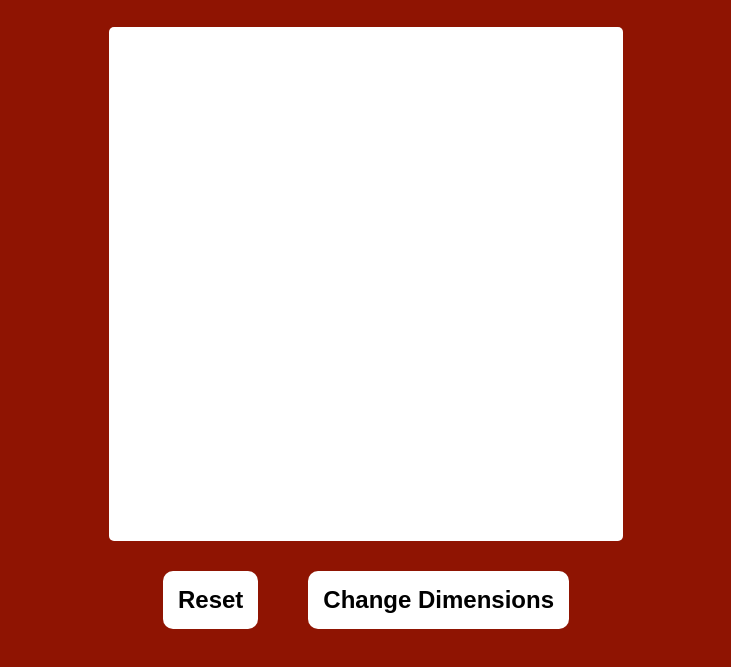
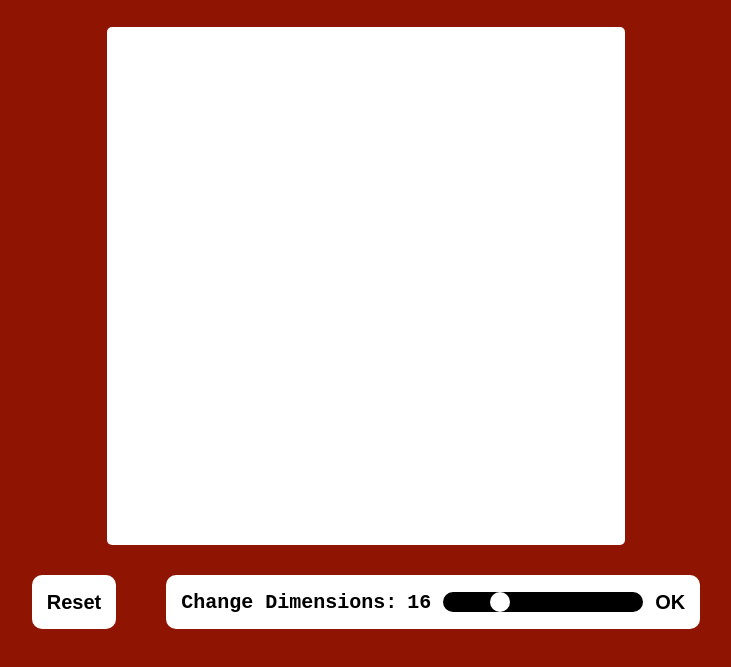
Before and after one commit to khuan24/etch-a-sketch, a plain HTML site: page index.html in a window 1280 px wide. Shown: the part 121-788 px from the top of the page, without its empty margins (274-1005 px from the left). Drawn offline with Linux system fonts and the light colour scheme.

Commit message:
Add slider menu and function to change the dimensions of the sketch grid.

```diff
--- a/index.html
+++ b/index.html
@@ -13,7 +13,12 @@
 
     <div class="options-panel">
         <button class="reset">Reset</button>
-        <button class="change-dimensions">Change Dimensions</button>
+        <div class="change-dimensions">
+            <p>Change Dimensions: </p>
+            <p class="range-value">16</p>
+            <input type="range" min="4" max="50" value="16" class="dimension-slider">
+            <button class="slider-confirm">OK</button>
+        </div>
     </div>
 
     <script src="./script.js"></script>
--- a/script.js
+++ b/script.js
@@ -1,14 +1,13 @@
 const gridContainer = document.querySelector(".grid-container")
-const dimension = 16
 
-function makeGrid() {
-    // create a 16 x 16 grid of square divs inside the gridContainer
+function makeGrid(n=16) {
+    // create an n x n grid of square divs inside the gridContainer
 
-    for (let i=0; i<dimension; i++) {
+    for (let i=0; i<n; i++) {
         const row = document.createElement("div")
         row.className = "grid-row"
         gridContainer.appendChild(row)
-        for (let j=0; j<dimension; j++) {
+        for (let j=0; j<n; j++) {
             const square = document.createElement("div")
             square.className = "grid-square"
             row.appendChild(square)
@@ -36,10 +35,29 @@ function startSketch() {
             }
         })
     })
+}
 
-    const resetBtn = document.querySelector(".reset")
-    resetBtn.addEventListener('click', resetOpacity)
+function changeDimensions() {
+    resetOpacity()
+    gridContainer.innerHTML = ""
+    const slider = document.querySelector(".dimension-slider")
+    makeGrid(slider.value)
+    startSketch()
 }
 
 makeGrid()
 startSketch()
+
+//listen for other inputs
+
+const resetBtn = document.querySelector(".reset")
+resetBtn.addEventListener('click', resetOpacity)
+
+const slider = document.querySelector(".dimension-slider")
+const rangeValue = document.querySelector(".range-value")
+slider.addEventListener("input", (event) => {
+    rangeValue.textContent = event.target.value
+})
+
+const changeBtn = document.querySelector(".slider-confirm")
+changeBtn.addEventListener('click', changeDimensions)
--- a/styles.css
+++ b/styles.css
@@ -45,10 +45,59 @@ body {
 }
 
 .options-panel button {
-    padding: 15px;
+    padding: 0 15px;
     border-radius: 10px;
     border-style: none;
     background-color: white;
     font-weight: bold;
-    font-size: 24px;
+    font-size: 20px;
+    cursor: pointer;
 }
+
+.options-panel .reset:hover {
+    color: white;
+    background-color: black;
+    transition-duration: 0.3s;
+}
+
+.change-dimensions {
+    background-color: white;
+    color: black;
+    font-weight: bold;
+    border-radius: 10px;
+    padding: 15px;
+    display: flex;
+    align-items: center;
+    justify-content: space-between;
+    gap: 10px;
+    font-size: 20px;
+}
+
+.change-dimensions p {
+    margin: 0;
+}
+
+.change-dimensions button {
+    padding: 0;
+}
+
+.change-dimensions button:hover {
+    color:#8f1402
+}
+
+.dimension-slider {
+    appearance: none;
+    background: black;
+    outline: none;
+    border-radius: 50px;
+    width: 200px;
+}
+
+.dimension-slider::-webkit-slider-thumb {
+    appearance: none;
+    width: 20px;
+    height: 20px;
+    border-radius: 50px;
+    background: white;
+    cursor: pointer;
+}
```
